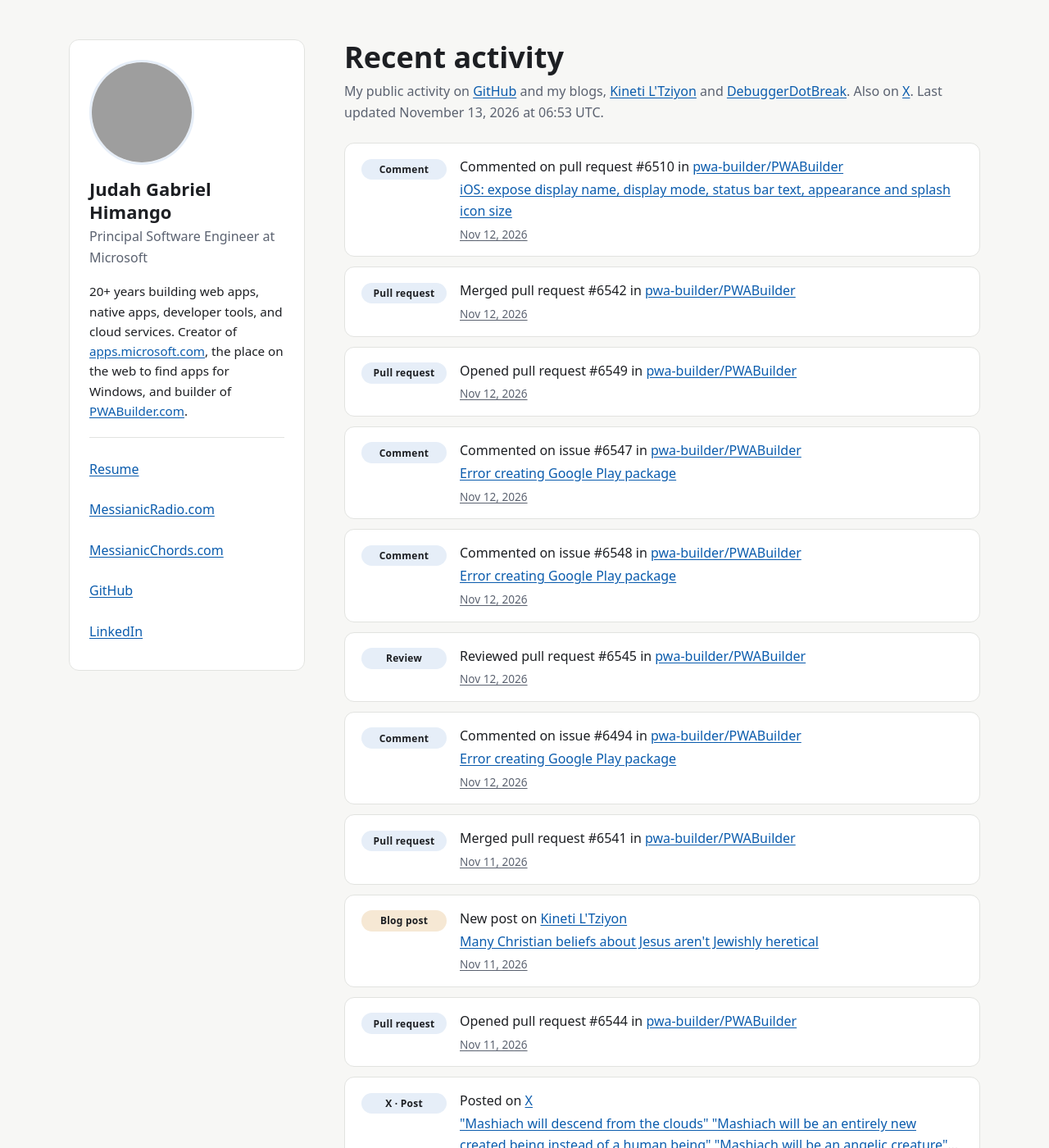
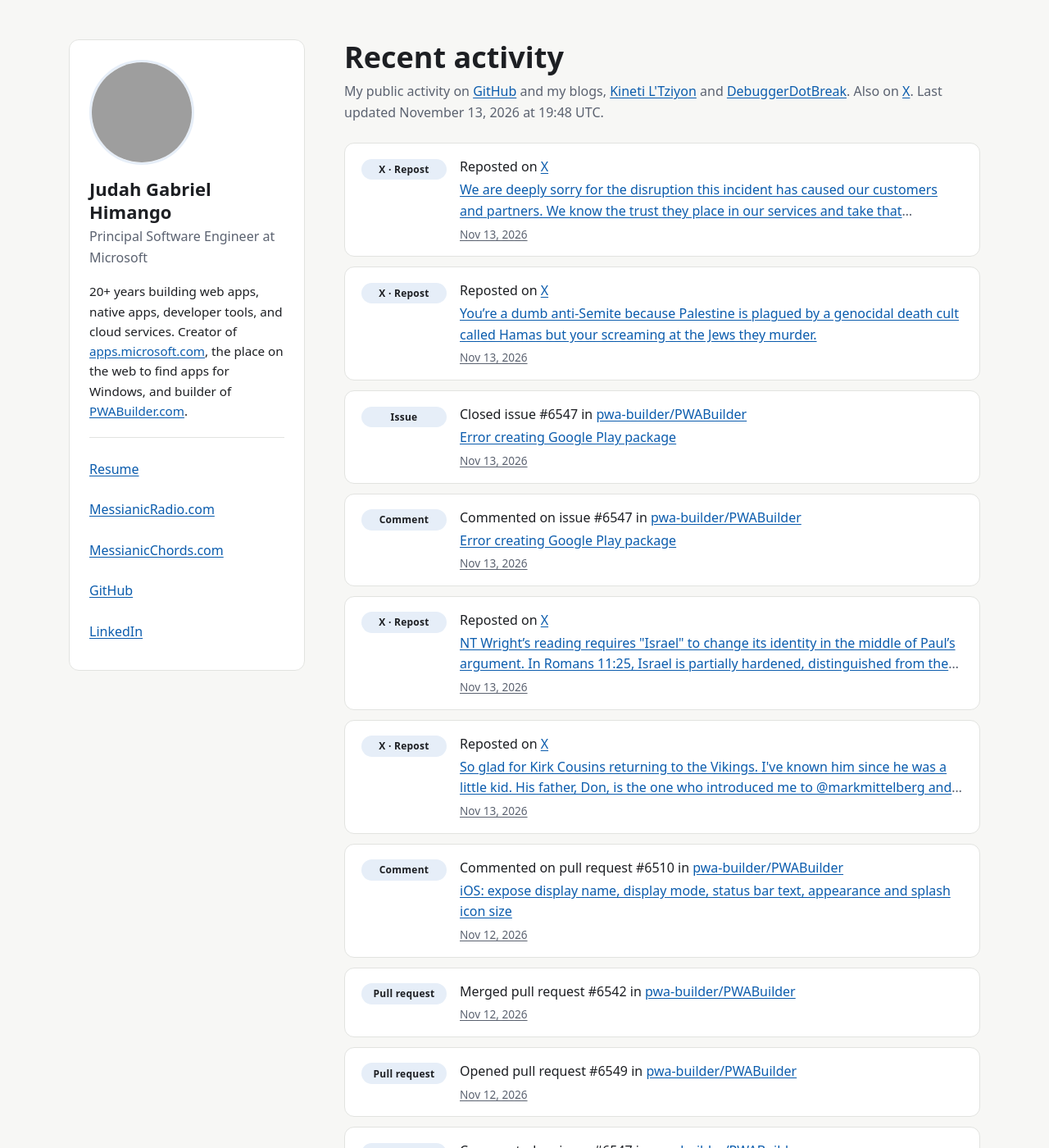
Before and after one commit to JudahGabriel/JudahGabriel.github.io, a Jekyll site: the page built from index.html, in a window 1280 px wide and 1400 px high. Shown: the whole window at 82% size. Built offline with Jekyll 4.4.1, drawn with Linux system fonts in a browser that asks for light colours; some of the changed text lies outside the part shown; grey boxes are pictures that could not be loaded.

Commit message:
Refresh activity feed

```diff
--- a/_data/activity.json
+++ b/_data/activity.json
@@ -1,7 +1,83 @@
 {
-  "generated_at": "2026-11-13T06:53:09.843Z",
-  "x_since_id": "2120591381324558737",
+  "generated_at": "2026-11-13T19:48:29.147Z",
+  "x_since_id": "2121317545051656534",
   "items": [
+    {
+      "id": "x-2121317545051656534",
+      "source": "x",
+      "kind": "x",
+      "label": "X · Repost",
+      "action": "Reposted on",
+      "context": "X",
+      "context_url": "https://x.com/judahgabriel",
+      "title": "We are deeply sorry for the disruption this incident has caused our customers and partners. We know the trust they place in our services and take that responsibility extremely seriously. We are seeing broad recovery and stability across our services. This was a technical issue not related to cyber or AI / agents. The incident was introduced by an issue during an earlier network capacity upgrade that surfaced following a recent network change. We have addressed the underlying issue and continue to restore service to remaining customers and regions. Given the scale of demand, we restored services gradually, validating stability at each stage. While this took longer, it helped ensure a stable restoration. We will provide a full post-incident report once our review is complete.",
+      "url": "https://x.com/i/web/status/2121282013600907325",
+      "created_at": "2026-11-13T19:01:29.000Z",
+      "media": []
+    },
+    {
+      "id": "x-2121308820542820359",
+      "source": "x",
+      "kind": "x",
+      "label": "X · Repost",
+      "action": "Reposted on",
+      "context": "X",
+      "context_url": "https://x.com/judahgabriel",
+      "title": "You’re a dumb anti-Semite because Palestine is plagued by a genocidal death cult called Hamas but your screaming at the Jews they murder.",
+      "url": "https://x.com/i/web/status/2121050076860780573",
+      "created_at": "2026-11-13T18:26:49.000Z",
+      "media": []
+    },
+    {
+      "id": "github-20046187394",
+      "source": "github",
+      "context": "pwa-builder/PWABuilder",
+      "context_url": "https://github.com/pwa-builder/PWABuilder",
+      "created_at": "2026-11-13T18:17:39.000Z",
+      "kind": "issue",
+      "label": "Issue",
+      "action": "Closed issue #6547 in",
+      "title": "Error creating Google Play package",
+      "url": "https://github.com/pwa-builder/PWABuilder/issues/6547"
+    },
+    {
+      "id": "github-20046190236",
+      "source": "github",
+      "context": "pwa-builder/PWABuilder",
+      "context_url": "https://github.com/pwa-builder/PWABuilder",
+      "created_at": "2026-11-13T18:17:38.000Z",
+      "kind": "comment",
+      "label": "Comment",
+      "action": "Commented on issue #6547 in",
+      "title": "Error creating Google Play package",
+      "url": "https://github.com/pwa-builder/PWABuilder/issues/6547#issuecomment-6861270286"
+    },
+    {
+      "id": "x-2121304450929496350",
+      "source": "x",
+      "kind": "x",
+      "label": "X · Repost",
+      "action": "Reposted on",
+      "context": "X",
+      "context_url": "https://x.com/judahgabriel",
+      "title": "NT Wright’s reading requires \"Israel\" to change its identity in the middle of Paul’s argument. In Romans 11:25, Israel is partially hardened, distinguished from the Gentiles. In verse 26, \"all Israel will be saved.\" In verses 28–29, they remain enemies concerning the gospel, yet beloved because of the fathers, whose calling is irrevocable. That plainly describes unbelieving Israel—not the Church. \"In this way\" simply explains how salvation comes; it does not redefine who is saved. Paul anticipates Israel’s \"fullness\" (v. 12), \"acceptance\" (v. 15), and being grafted back into their own olive tree (vv. 23–24). This means a corporate turning to Messiah, not automatic salvation for every Jewish individual. Calling that expectation a \"modern-day fantasy\" dismisses the very hope Paul tells Gentile believers not to arrogantly deny. NT Wright's entire argument is incoherent and literally the precise opposite of what Paul the Apostle is articulating. https://t.co/XWrwYx2Wjs",
+      "url": "https://x.com/i/web/status/2120606027196567610",
+      "created_at": "2026-11-13T18:09:27.000Z",
+      "media": []
+    },
+    {
+      "id": "x-2121302674205462648",
+      "source": "x",
+      "kind": "x",
+      "label": "X · Repost",
+      "action": "Reposted on",
+      "context": "X",
+      "context_url": "https://x.com/judahgabriel",
+      "title": "So glad for Kirk Cousins returning to the Vikings. I've known him since he was a little kid. His father, Don, is the one who introduced me to @markmittelberg and hired me away from my journalism career to join the staff of a church (at a 60% pay cut!). Don is now pastor of a church in Orlando -- and Mark and I have been ministry partners since 1987. Kirk is the real deal!",
+      "url": "https://x.com/i/web/status/2120994700286971974",
+      "created_at": "2026-11-13T18:02:24.000Z",
+      "media": []
+    },
     {
       "id": "github-19956987888",
       "source": "github",
@@ -411,30 +487,6 @@
       "action": "Commented on issue #6261 in",
       "title": "[BUG] Packaging Error: Android package does not target SDK 36+ for Google Play Store",
       "url": "https://github.com/pwa-builder/PWABuilder/issues/6261#issuecomment-6777972401"
-    },
-    {
-      "id": "github-19706459158",
-      "source": "github",
-      "context": "pwa-builder/PWABuilder",
-      "context_url": "https://github.com/pwa-builder/PWABuilder",
-      "created_at": "2026-11-10T20:06:06.000Z",
-      "kind": "comment",
-      "label": "Comment",
-      "action": "Commented on issue #6532 in",
-      "title": "[BUG] Failed to fetch",
-      "url": "https://github.com/pwa-builder/PWABuilder/issues/6532#issuecomment-6777972112"
-    },
-    {
-      "id": "github-19706452769",
-      "source": "github",
-      "context": "pwa-builder/PWABuilder",
-      "context_url": "https://github.com/pwa-builder/PWABuilder",
-      "created_at": "2026-11-10T20:06:05.000Z",
-      "kind": "issue",
-      "label": "Issue",
-      "action": "Reopened issue #6261 in",
-      "title": "[BUG] Packaging Error: Android package does not target SDK 36+ for Google Play Store",
-      "url": "https://github.com/pwa-builder/PWABuilder/issues/6261"
     },
     {
       "id": "github-26871103138",
@@ -866,58 +918,6 @@
       "media": []
     },
     {
-      "id": "x-2111720720648835136",
-      "source": "x",
-      "kind": "x",
-      "label": "X · Repost",
-      "action": "Reposted on",
-      "context": "X",
-      "context_url": "https://x.com/judahgabriel",
-      "title": "In all seriousness someone should get the art out of the louvre",
-      "url": "https://x.com/i/web/status/2111572749411885353",
-      "created_at": "2026-10-18T07:27:08.000Z",
-      "media": []
-    },
-    {
-      "id": "x-2111702258983551381",
-      "source": "x",
-      "kind": "x",
-      "label": "X · Repost",
-      "action": "Reposted on",
-      "context": "X",
-      "context_url": "https://x.com/judahgabriel",
-      "title": "There should be a logical fallacy called Appeal To Fire. Like when you burn things down you’ve lost the argument.",
-      "url": "https://x.com/i/web/status/2111567513012089249",
-      "created_at": "2026-10-18T06:13:46.000Z",
-      "media": []
-    },
-    {
-      "id": "x-2111473691234283763",
-      "source": "x",
-      "kind": "x",
-      "label": "X · Repost",
-      "action": "Reposted on",
-      "context": "X",
-      "context_url": "https://x.com/judahgabriel",
-      "title": "\"Das Pferd wird es immer geben, aber das Automobil ist nur eine Modeerscheinung – ein Spielzeug für Reiche.\" Michigan Savings Bank, 1903 \"Ich denke, es gibt weltweit einen Markt für vielleicht fünf Computer.\" Thomas Watson, 1943 \"No chance that the iPhone is going to get any significant market share.\" Steve Ballmer, 2007 \"Das Internet hat für die Wirtschaft kaum wichtigere Auswirkungen als das Faxgerät.\" Paul Krugman, 1998 \"Flugmaschinen, die schwerer sind als Luft, sind physikalisch unmöglich.\" Lord Kelvin, 1895 \"Das Spam-Problem bei E-Mails wird in spätestens zwei Jahren gelöst sein\" Bill Gates, 2004 \"Der Fernseher wird sich auf dem Markt nicht halten. Die Menschen werden es bald leid sein, jeden Abend auf eine Sperrholzkiste zu starren.\" Darryl F. Zanuck, 1946 \"Es gibt keinen Grund, warum jemand einen Computer in seinem Haus haben wollte.\" Ken Olson, 1977 \"Wenn die Pariser Weltausstellung schließt, wird das elektrische Licht ausgehen und man wird nie wieder davon hören.\" Erasmus Wil",
-      "url": "https://x.com/i/web/status/2111388506308124900",
-      "created_at": "2026-10-17T15:05:31.000Z",
-      "media": []
-    },
-    {
-      "id": "x-2111234172056641690",
-      "source": "x",
-      "kind": "x",
-      "label": "X · Repost",
-      "action": "Reposted on",
-      "context": "X",
-      "context_url": "https://x.com/judahgabriel",
-      "title": "I think nothing will beat the people who went from horse drawn carriages and no electricity to landing on the moon in their life time, but things are accelerating fast. https://t.co/zJ80dykRN5",
-      "url": "https://x.com/i/web/status/2111095322240012429",
-      "created_at": "2026-10-16T23:13:46.000Z",
-      "media": []
-    },
-    {
       "id": "kineti-https://blog.judahgabriel.com/2026/10/some-thoughts-on-mans-best-friend-by.html",
       "source": "kineti",
       "kind": "blog",
```
